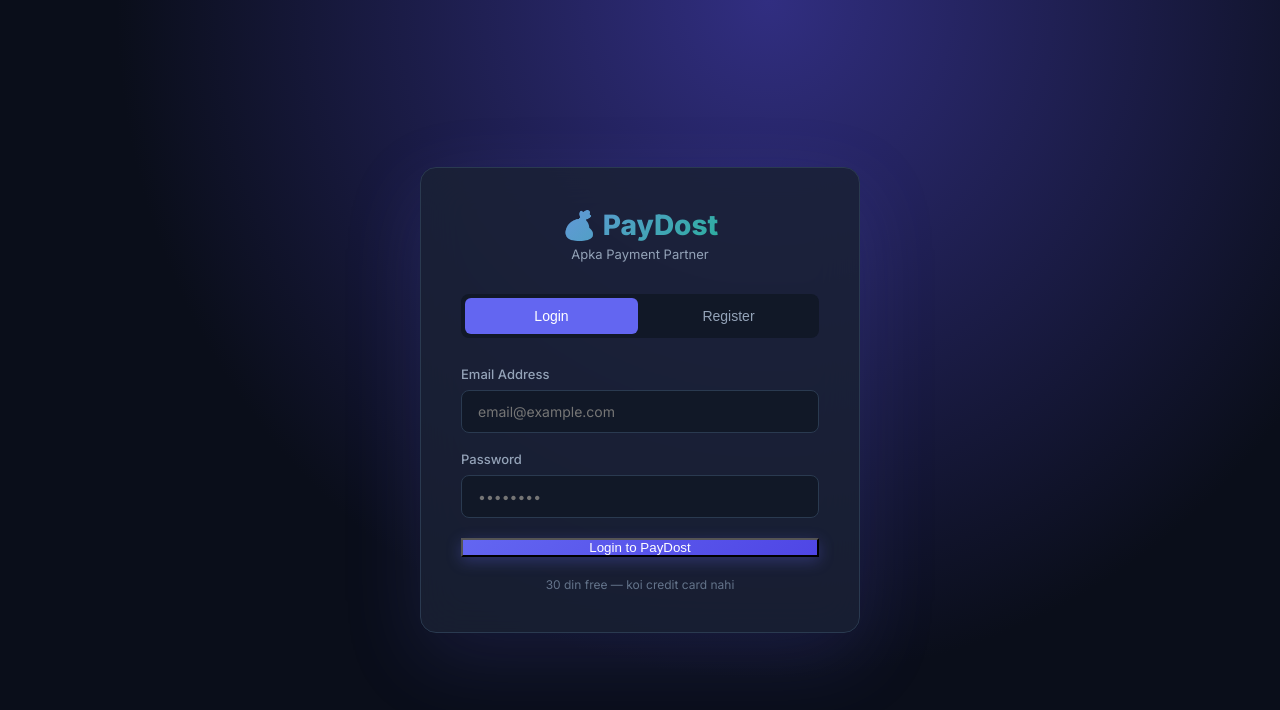
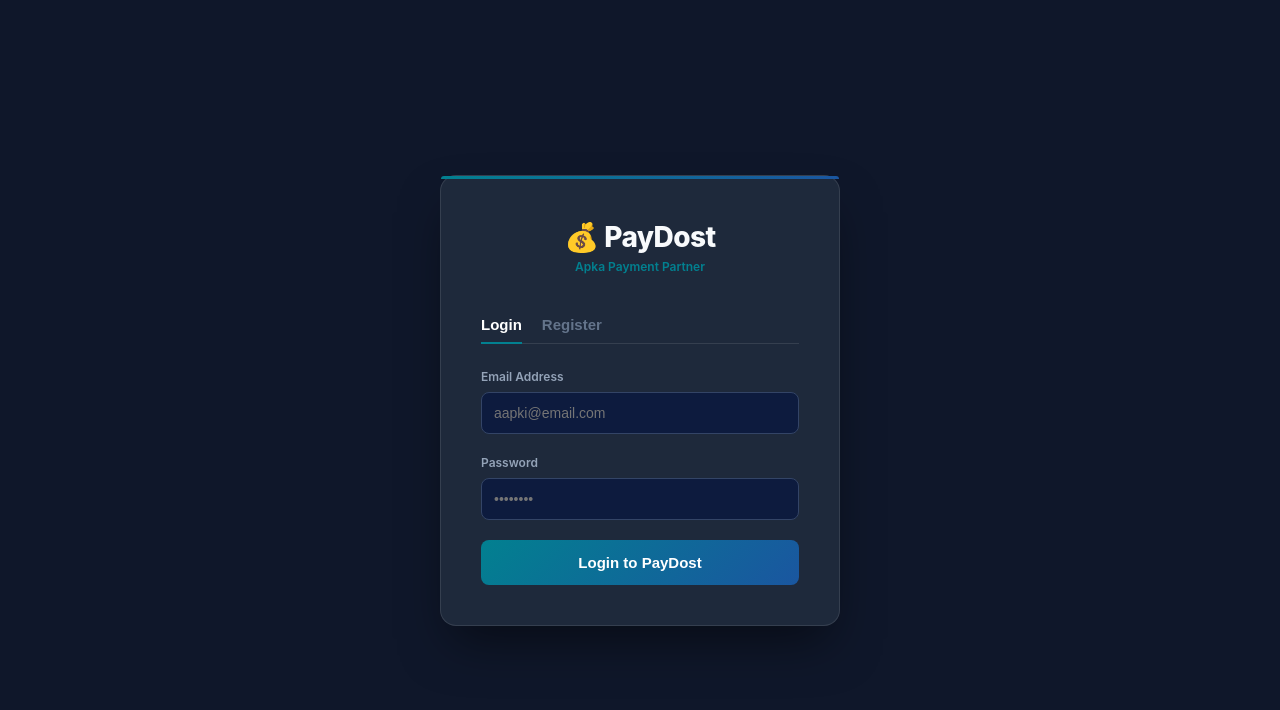
Before and after one commit to v5-cyber/PayDost, a website: page public/index.html in a window 1280 px wide. Both pictures are taken after a click on the button "Login". Drawn offline with nearby package versions, Linux system fonts and the light colour scheme; no server answers.

Commit message:
Add files via upload

```diff
--- a/public/index.html
+++ b/public/index.html
@@ -4,76 +4,110 @@
   <meta charset="UTF-8" />
   <meta name="viewport" content="width=device-width, initial-scale=1.0" />
   <title>PayDost — Apka Payment Partner</title>
-  <link rel="stylesheet" href="/style.css" />
-  <script src="https://cdn.jsdelivr.net/npm/@supabase/supabase-js@2"></script>
+  <link rel="stylesheet" href="style.css" />
+  <style>
+    .hidden { display: none !important; }
+    #auth-screen { min-height: 100vh; background: #0F172A; display: flex; align-items: center; justify-content: center; font-family: 'Inter', sans-serif; }
+    .auth-card { background: #1E293B; padding: 40px; border-radius: 16px; width: 100%; max-width: 400px; border: 1px solid rgba(255,255,255,0.1); box-shadow: 0 25px 50px -12px rgba(0,0,0,0.5); }
+    .auth-tabs { display: flex; gap: 20px; margin-bottom: 24px; border-bottom: 1px solid rgba(255,255,255,0.1); }
+    .auth-tab { background: none; border: none; color: #64748B; padding: 10px 0; cursor: pointer; font-weight: 600; font-size: 15px; position: relative; }
+    .auth-tab.active { color: #fff; }
+    .auth-tab.active::after { content: ''; position: absolute; bottom: -1px; left: 0; width: 100%; height: 2px; background: #028090; }
+    .form-group { margin-bottom: 20px; }
+    label { display: block; font-size: 12px; color: #94A3B8; margin-bottom: 8px; font-weight: 600; }
+    input { width: 100%; padding: 12px; background: #0D1B3E; border: 1px solid #334466; color: white; border-radius: 8px; font-size: 14px; }
+    .btn-primary { width: 100%; padding: 14px; background: linear-gradient(135deg, #028090, #1A56A0); border: none; color: white; border-radius: 8px; cursor: pointer; font-weight: 700; }
+  </style>
 </head>
 <body>
 
-<!-- ══════════════ AUTH SCREEN ══════════════ -->
 <div id="auth-screen">
   <div class="auth-card">
-    <div class="auth-logo">
-      <h1>💰 PayDost</h1>
-      <p>Apka Payment Partner</p>
+    <div style="text-align:center; margin-bottom:30px;">
+      <h1 style="margin:0; font-size:28px;">💰 PayDost</h1>
+      <p style="color:#028090; font-size:12px; font-weight:600;">Apka Payment Partner</p>
     </div>
 
     <div class="auth-tabs">
-      <button class="auth-tab active" id="tab-btn-login" onclick="showAuthTab('login')">Login</button>
-      <button class="auth-tab" id="tab-btn-register" onclick="showAuthTab('register')">Register</button>
+      <button class="auth-tab active" id="tab-login" onclick="setTab('login')">Login</button>
+      <button class="auth-tab" id="tab-reg" onclick="setTab('reg')">Register</button>
     </div>
 
-    <!-- Login Form -->
-    <div id="login-form">
-      <div class="form-group">
-        <label>Email Address</label>
-        <input type="email" id="login-email" placeholder="email@example.com" />
-      </div>
-      <div class="form-group">
-        <label>Password</label>
-        <input type="password" id="login-password" placeholder="••••••••" />
-      </div>
-      <button class="btn-primary btn-block" onclick="App.auth.login()">Login to PayDost</button>
-      <p style="text-align:center; margin-top:20px; font-size:12px; color:var(--text-dim);">30 din free — koi credit card nahi</p>
+    <div id="form-login">
+      <div class="form-group"><label>Email Address</label><input type="email" id="l-email" placeholder="aapki@email.com" /></div>
+      <div class="form-group"><label>Password</label><input type="password" id="l-pass" placeholder="••••••••" /></div>
+      <button class="btn-primary" onclick="doAuth('login')">Login to PayDost</button>
     </div>
 
-    <!-- Register Form -->
-    <div id="register-form" class="hidden">
-      <div style="display:grid; grid-template-columns:1fr 1fr; gap:10px;">
-        <div class="form-group"><label>Full Name</label><input type="text" id="reg-name" /></div>
-        <div class="form-group"><label>Company</label><input type="text" id="reg-company" /></div>
+    <div id="form-reg" class="hidden">
+      <div style="display:grid; grid-template-columns:1fr 1fr; gap:12px;">
+        <div class="form-group"><label>Full Name</label><input type="text" id="r-name" /></div>
+        <div class="form-group"><label>Company</label><input type="text" id="r-comp" /></div>
       </div>
-      <div class="form-group"><label>Email Address</label><input type="email" id="reg-email" /></div>
-      <div class="form-group"><label>Password</label><input type="password" id="reg-password" /></div>
-      <button class="btn-primary btn-block" onclick="App.auth.register()">Create Free Account</button>
+      <div class="form-group"><label>Email Address</label><input type="email" id="r-email" /></div>
+      <div class="form-group"><label>Password</label><input type="password" id="r-pass" /></div>
+      <button class="btn-primary" onclick="doAuth('reg')">Create Free Account</button>
     </div>
   </div>
 </div>
 
-<!-- ══════════════ MAIN APP ══════════════ -->
 <div id="app" class="hidden">
-  <aside id="sidebar">
-    <div class="sidebar-logo"><h1>💰 PayDost</h1></div>
-    <nav class="nav-links">
-      <button class="nav-item active" data-page="dashboard" onclick="App.navigate('dashboard')">📊 Dashboard</button>
-      <button class="nav-item" data-page="projects" onclick="App.navigate('projects')">📁 Projects</button>
-      <button class="nav-item" data-page="payments" onclick="App.navigate('payments')">💳 Payments</button>
-      <button class="nav-item" data-page="settings" onclick="App.navigate('settings')">⚙️ Settings</button>
-    </nav>
-    <div style="padding:20px; border-top:1px solid var(--border);">
-      <button onclick="App.auth.logout()" style="width:100%; cursor:pointer;">Logout</button>
-    </div>
-  </aside>
-  <div id="main">
-    <div class="top-bar"><h2>Dashboard</h2></div>
-    <div id="page-dashboard" class="page-content">
-      <div id="stats-grid" style="display:grid; grid-template-columns:repeat(auto-fit, minmax(200px, 1fr)); gap:20px;"></div>
-    </div>
-  </div>
+  <!-- Sidebar and App content will be managed by app.js -->
 </div>
 
-<!-- Scripts -->
-<script src="/app.js"></script>
-<script src="/app2.js"></script>
-<script src="/app4.js"></script>
+<!-- 1. SUPABASE SCRIPT MUST BE FIRST -->
+<script src="https://cdn.jsdelivr.net/npm/@supabase/supabase-js@2"></script>
+
+<!-- 2. BOOTSTRAP SCRIPT -->
+<script>
+  // Check if Supabase loaded
+  if (typeof window.supabase === 'undefined') {
+    alert("CRITICAL: Supabase library failed to load. Please check your internet connection!");
+  }
+
+  const S_URL = "https://jwtjnrbwwjwtaukaoeda.supabase.co";
+  const S_KEY = "eyJhbGciOiJIUzI1NiIsInR5cCI6IkpXVCJ9.eyJpc3MiOiJzdXBhYmFzZSIsInJlZiI6Imp3dGpucmJ3d2p3dGF1a2FvZWRhIiwicm9sZSI6ImFub24iLCJpYXQiOjE3NzcwMTE0ODEsImV4cCI6MjA5MjU4NzQ4MX0.diAAnRtaTCw9BvHMW3AFE2l4d_B9er2yRLN5sYLdawo";
+  const sb = window.supabase.createClient(S_URL, S_KEY);
+
+  function setTab(t) {
+    const isL = t === 'login';
+    document.getElementById('form-login').classList.toggle('hidden', !isL);
+    document.getElementById('form-reg').classList.toggle('hidden', isL);
+    document.getElementById('tab-login').classList.toggle('active', isL);
+    document.getElementById('tab-reg').classList.toggle('active', !isL);
+  }
+
+  async function doAuth(type) {
+    if(type==='login') {
+      const email = document.getElementById('l-email').value;
+      const pass = document.getElementById('l-pass').value;
+      const { error } = await sb.auth.signInWithPassword({ email, password: pass });
+      if(error) alert("Email ya password galat hai");
+    } else if(type==='reg') {
+      const email = document.getElementById('r-email').value;
+      const pass = document.getElementById('r-pass').value;
+      const { error } = await sb.auth.signUp({
+        email, password: pass,
+        options: { data: { full_name: document.getElementById('r-name').value, company_name: document.getElementById('r-comp').value } }
+      });
+      if(error) alert(error.message);
+      else alert("Registration successful! Aap dashboard pe jaa rahe hain.");
+    }
+  }
+
+  // Session handler
+  sb.auth.onAuthStateChange((ev, sess) => {
+    if(sess) {
+      document.getElementById('auth-screen').classList.add('hidden');
+      document.getElementById('app').classList.remove('hidden');
+      if (window.App && window.App.init) window.App.init();
+    }
+  });
+</script>
+
+<!-- 3. OTHER SCRIPTS LAST -->
+<script src="app.js"></script>
+<script src="app2.js"></script>
+<script src="app4.js"></script>
 </body>
 </html>
```
